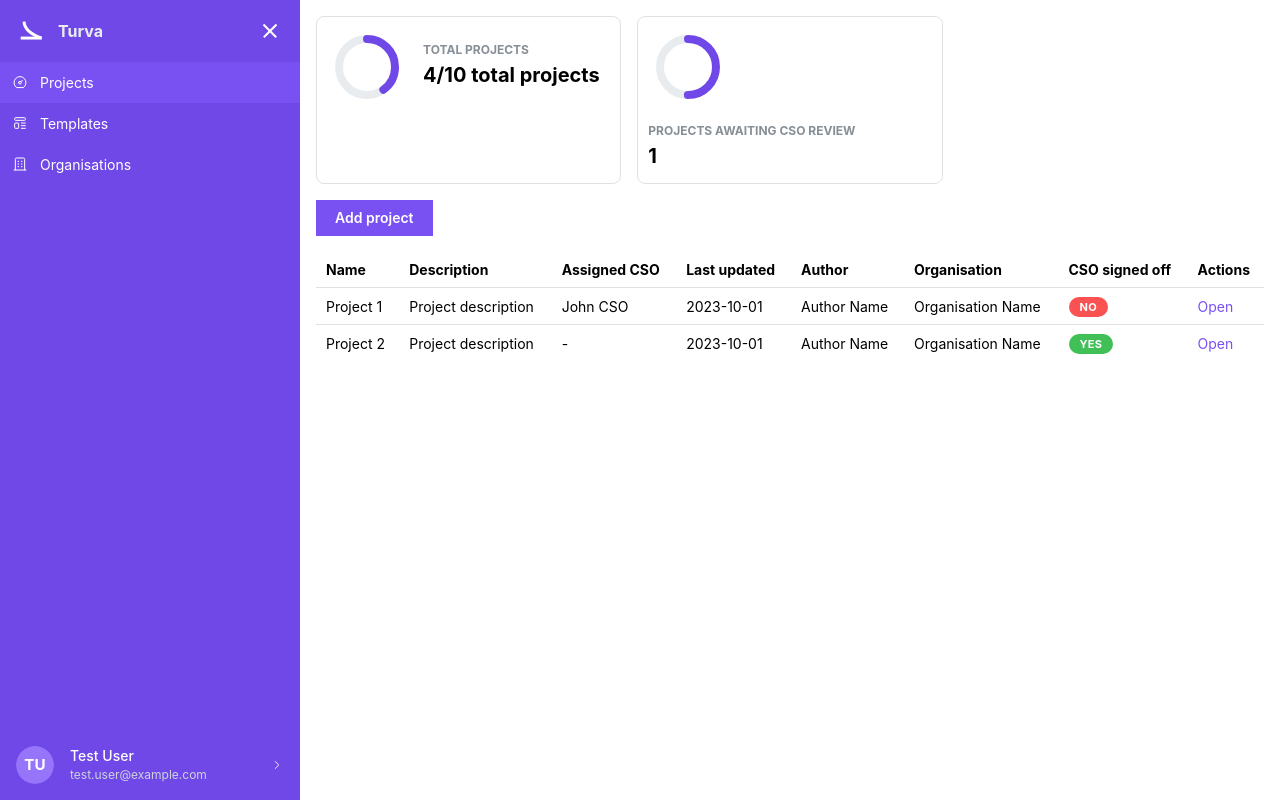
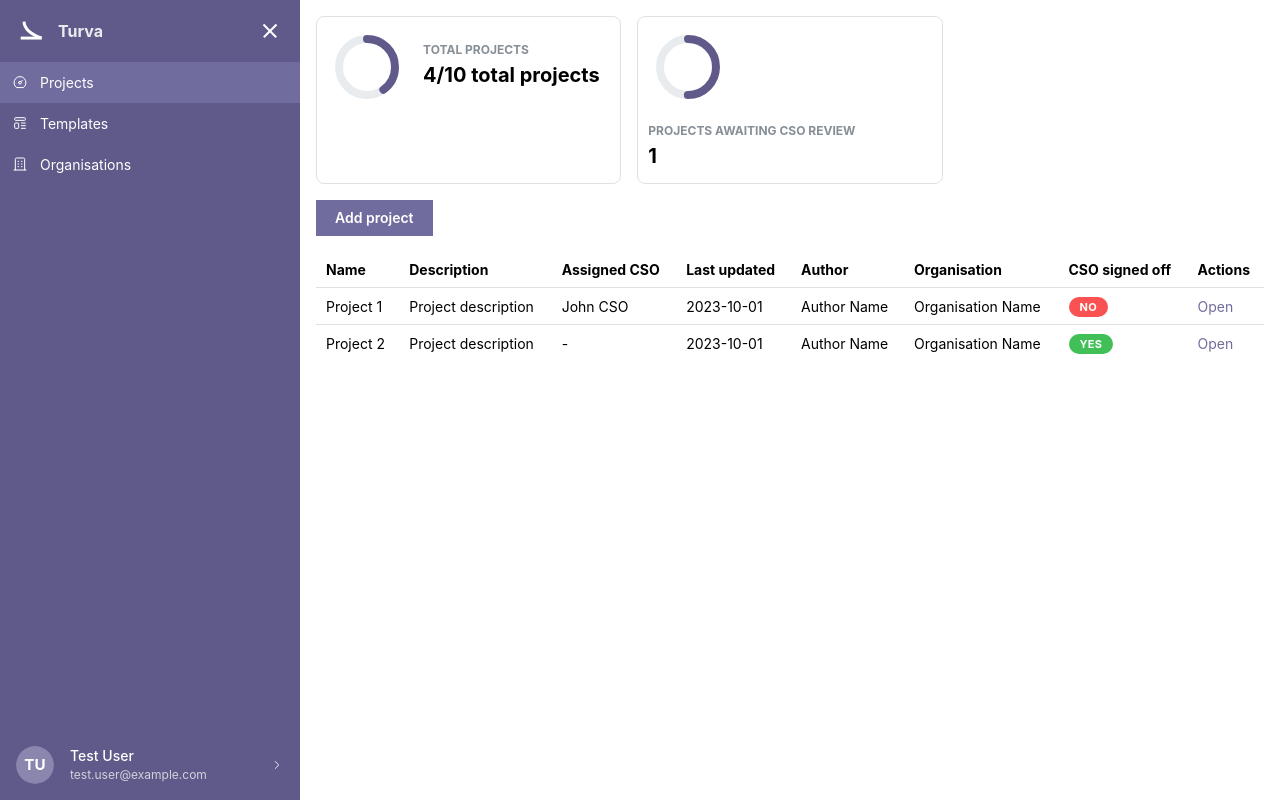
Before and after one commit to turva-uk/turva, a React (Vite) app in the folder frontend/: page /app in a window 1280 px wide. Built offline with nearby package versions, Linux system fonts and the light colour scheme.

Commit message:
adds Turva colour scheme

```diff
--- a/frontend/src/layouts/DashboardLayout/DashboardLayout.module.css
+++ b/frontend/src/layouts/DashboardLayout/DashboardLayout.module.css
@@ -1,5 +1,5 @@
 .navbar {
-  background-color: light-dark(var(--mantine-color-violet-7), var(--mantine-color-violet-6));
+  background-color: light-dark(var(--mantine-color-turva-7), var(--mantine-color-turva-6));
   width: rem(300px);
   padding: var(--mantine-spacing-md);
   padding-bottom: 0;
@@ -50,5 +50,5 @@
 }
 
 .navLink:hover {
-  background-color: light-dark(var(--mantine-color-violet-4), var(--mantine-color-violet-6)) !important;
+  background-color: light-dark(var(--mantine-color-turva-4), var(--mantine-color-turva-6)) !important;
 }
--- a/frontend/src/layouts/DashboardLayout/DashboardLayout.tsx
+++ b/frontend/src/layouts/DashboardLayout/DashboardLayout.tsx
@@ -56,7 +56,7 @@ const DashboardLayout = () => {
         withBorder={false}
         padding="md"
       >
-        <AppShell.Header className={classes.topHeader} bg="violet.7">
+        <AppShell.Header className={classes.topHeader} bg="turva.7">
           <Group justify="left" gap="sm">
             <Burger
               opened={!configuration?.collapseNav}
--- a/frontend/src/layouts/DashboardLayout/components/UserButton/UserButton.module.css
+++ b/frontend/src/layouts/DashboardLayout/components/UserButton/UserButton.module.css
@@ -5,6 +5,6 @@
 }
 
 .user:hover {
-  background-color: light-dark(var(--mantine-color-violet-6), var(--mantine-color-violet-8));
+  background-color: light-dark(var(--mantine-color-turva-6), var(--mantine-color-turva-8));
   color: var(--mantine-color-dark-8);
 }
--- a/frontend/src/layouts/DashboardLayout/components/UserButton/UserButton.tsx
+++ b/frontend/src/layouts/DashboardLayout/components/UserButton/UserButton.tsx
@@ -22,7 +22,7 @@ const UserButton = forwardRef<HTMLButtonElement, ComponentPropsWithoutRef<'butto
     <UnstyledButton ref={ref} {...args} className={classes.user} c="white" pt="md" px="sm">
       <Group>
         { user && (
-          <Avatar radius="xl" color={colorScheme === 'light' ? "violet.4" : "gray.7"} variant="filled">
+          <Avatar radius="xl" color={colorScheme === 'light' ? "turva.4" : "gray.7"} variant="filled">
             <UserInitials user={user} />
           </Avatar>
         )}
--- a/frontend/src/pages/DashboardPage/DashboardPage.tsx
+++ b/frontend/src/pages/DashboardPage/DashboardPage.tsx
@@ -15,7 +15,7 @@ const DashboardPage = () => {
                      size={80}
                      roundCaps
                      thickness={8}
-                     sections={[{ value: 40, color: 'violet.7' }]}
+                     sections={[{ value: 40, color: 'turva.7' }]}
                   />
                   <div>
                      <Text c="dimmed" size="xs" tt="uppercase" fw={700}>
@@ -33,7 +33,7 @@ const DashboardPage = () => {
                      size={80}
                      roundCaps
                      thickness={8}
-                     sections={[{ value: 50, color: 'violet.7' }]}
+                     sections={[{ value: 50, color: 'turva.7' }]}
                   />
                   <div>
                      <Text c="dimmed" size="xs" tt="uppercase" fw={700}>
--- a/frontend/src/theme.ts
+++ b/frontend/src/theme.ts
@@ -13,9 +13,21 @@ export const theme = createTheme({
       '#121212',
       '#181A1B',
       '#181A1B'
+    ],
+    turva: [
+      '#f3f2ff',
+      '#e3e2f0',
+      '#c5c3d9',
+      '#a5a2c2',
+      '#8a86ae',
+      '#7974a2',
+      '#716c9e',
+      '#5f5a8a',
+      '#54507c',
+      '#474470'
     ]
   },
-  primaryColor: 'violet',
+  primaryColor: 'turva',
   components: {
     Button: {
       defaultProps: {
```
